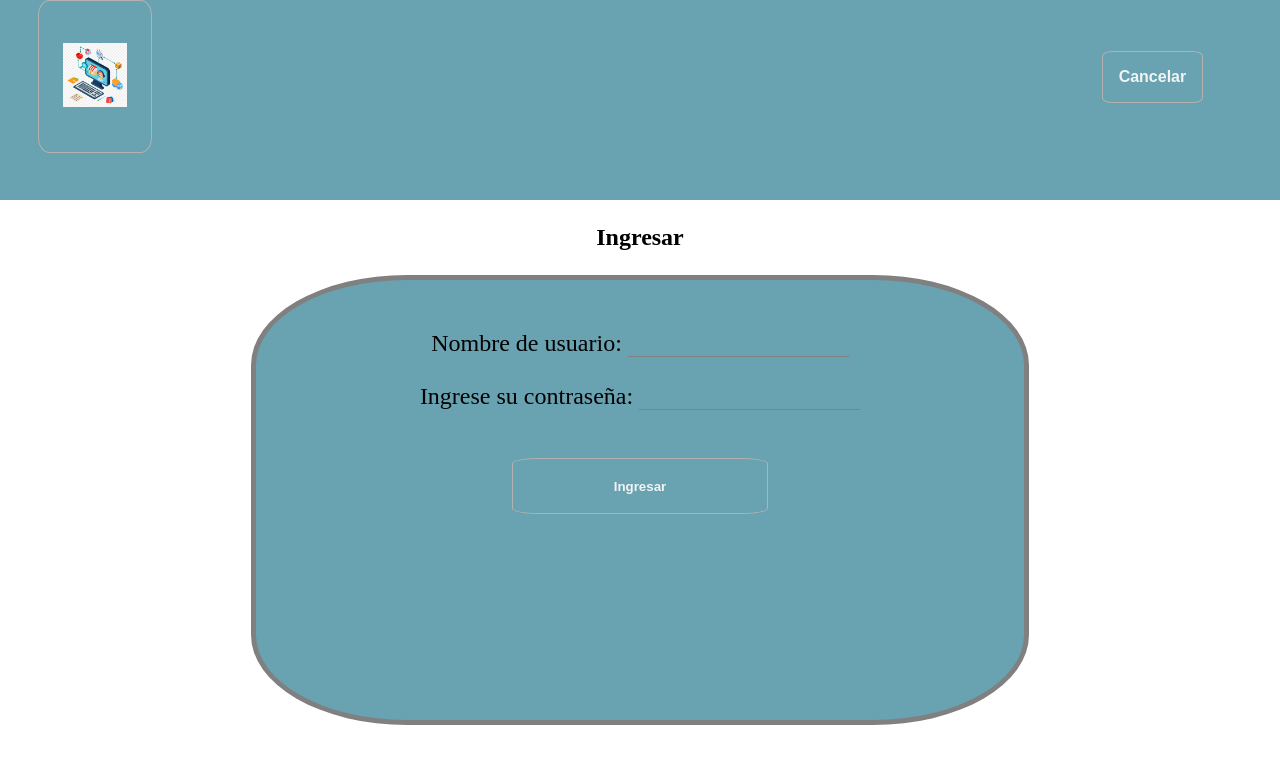
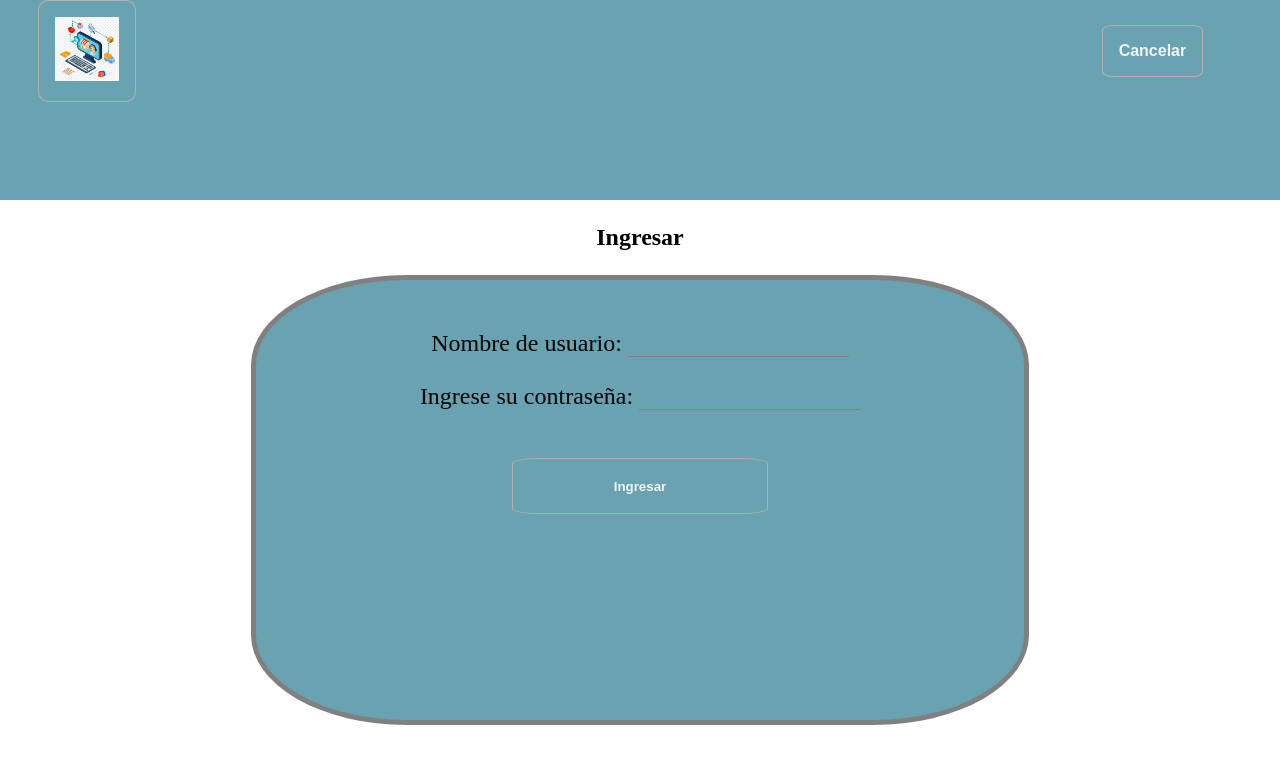
Before and after one commit to FernandoFente/web-estructura-css, a plain HTML site: page formIngresar.html in a window 1280 px wide. Drawn offline with Linux system fonts and the light colour scheme.

```diff
--- a/EstilosForm.css
+++ b/EstilosForm.css
@@ -11,7 +11,6 @@ header{
 header img{
     width: 5vw;
     height: auto;
-    margin: 2vw 1vh;
 }
 
 header div{
```
Also changed, not shown: 1 other file.
